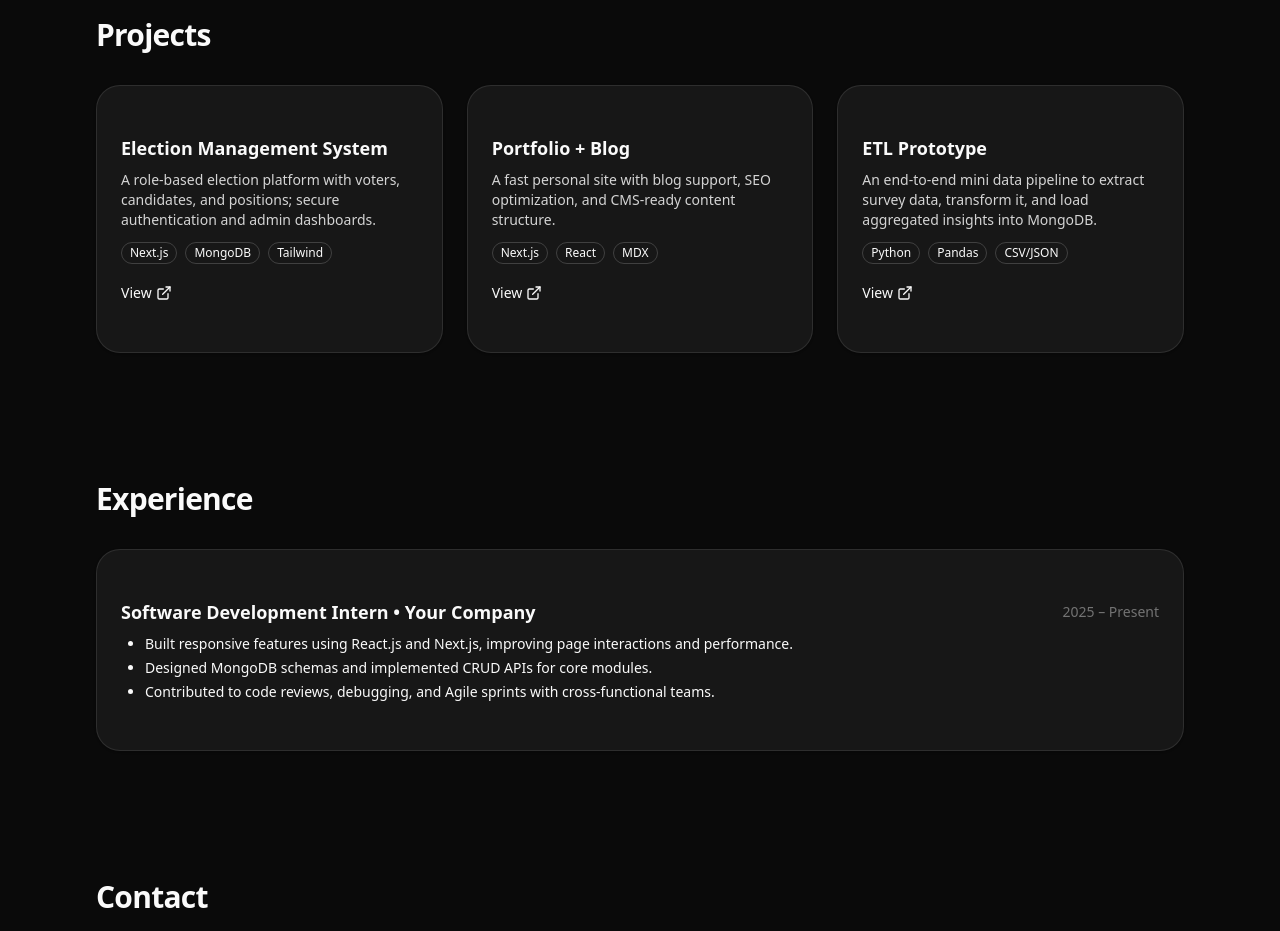
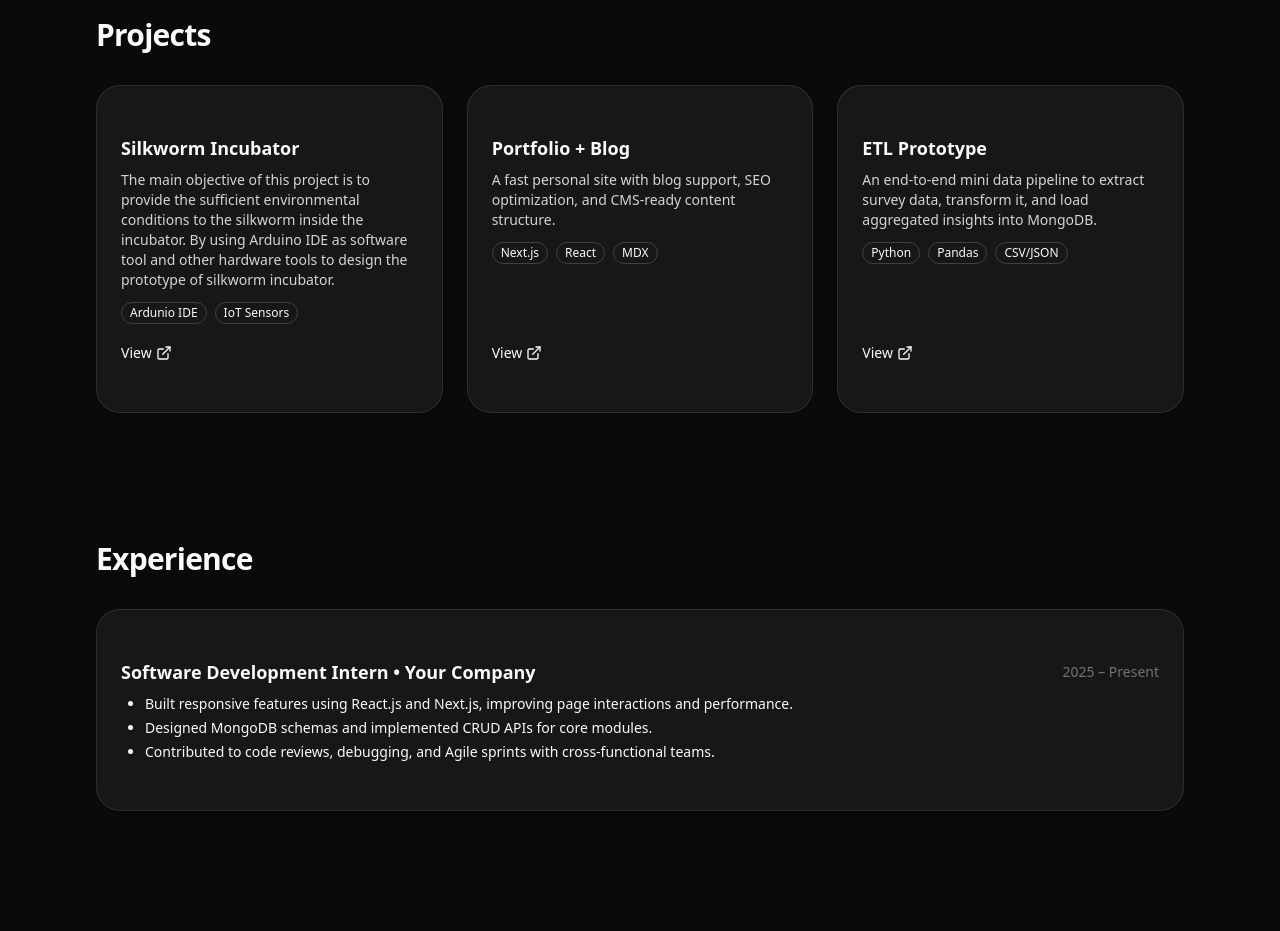
Before and after one commit to SESHAMSURYAVAMSI/profile, a Next.js app in the folder my-profile/: page / in a window 1280 px wide. Shown: the part 1100-2031 px from the top of the page. Built offline with nearby package versions, Linux system fonts and the light colour scheme.

Commit message:
Projects added

```diff
--- a/my-profile/src/app/page.tsx
+++ b/my-profile/src/app/page.tsx
@@ -23,10 +23,10 @@ const PROFILE = {
   // Showcase 2–4 projects. Links can point to GitHub or live demos.
   projects: [
     {
-      title: "Election Management System",
-      stack: ["Next.js", "MongoDB", "Tailwind"],
+      title: "Silkworm Incubator",
+      stack: ["Ardunio IDE", "IoT Sensors"],
       description:
-        "A role‑based election platform with voters, candidates, and positions; secure authentication and admin dashboards.",
+        "The main objective of this project is to provide the sufficient environmental conditions to the silkworm inside the incubator. By using Arduino IDE as software tool and other hardware tools to design the prototype of silkworm incubator.",
       link: "https://github.com/yourusername/election-management",
     },
     {
```
